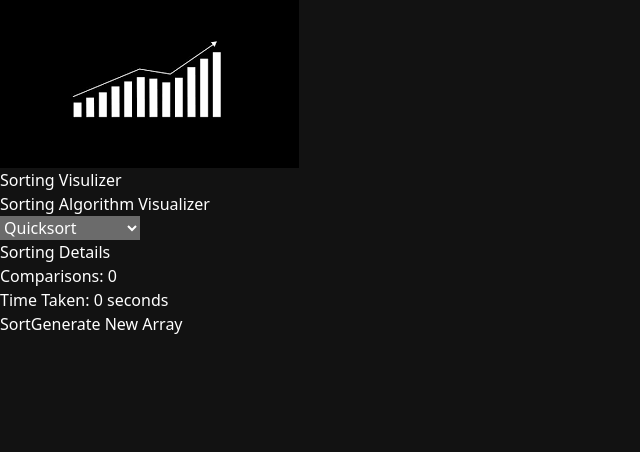
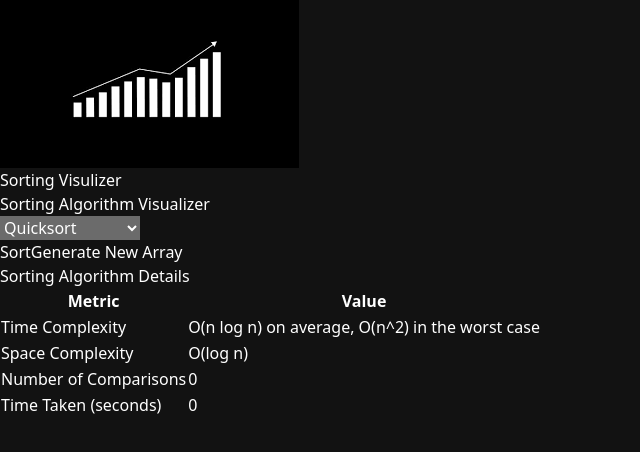
Before and after one commit to deep6001/SortingVisualizer, a React (Vite) app: page / in a window 1280 px wide. Shown: the top 452 px of the page, without its empty margins (0-640 px from the left). Built offline with nearby package versions, Linux system fonts and the light colour scheme.

Commit message:
improve the detils section

```diff
--- a/src/components/AllSorting2.jsx
+++ b/src/components/AllSorting2.jsx
@@ -1,3 +1,4 @@
+// src/AllSorting2.js
 import React, { useState, useEffect } from 'react';
 import Controls from './Controls';
 import quicksort from '../Utils/Sorting Algorithm/Quicksort';
@@ -8,9 +9,9 @@ import heapSort from '../Utils/Sorting Algorithm/HeapSort';
 import cocktailSort from '../Utils/Sorting Algorithm/CockTailSort';
 import selectionSort from '../Utils/Sorting Algorithm/Selectionsort';
 import pancakeSort from '../Utils/Sorting Algorithm/PanCakeSorting';
+import radixSort from '../Utils/Sorting Algorithm/RadixSort';
+import pigeonholeSort from '../Utils/Sorting Algorithm/PigonHoleSort';
 import ArrayVisualizer2 from './ArrayVisulizer2';
-import pigeonholeSort from '../Utils/Sorting Algorithm/PigonHoleSort';
-import radixSort from '../Utils/Sorting Algorithm/RadixSort';
 import Details from './SortingDetails'; // Import the Details component
 
 const generateRandomArray = (size, min, max) => {
@@ -22,6 +23,7 @@ const AllSorting2 = () => {
   const [selectedAlgorithm, setSelectedAlgorithm] = useState('quicksort');
   const [activeIndices, setActiveIndices] = useState([]);
   const [comparisons, setComparisons] = useState(0);
+  const [time, setTime] = useState(0);
   const [timeTaken, setTimeTaken] = useState(0);
   const [isSorting, setIsSorting] = useState(false);
 
@@ -51,7 +53,7 @@ const AllSorting2 = () => {
 
     const timer = setInterval(() => {
       setTimeTaken(((Date.now() - startTime) / 1000).toFixed(2));
-    }, 100); // Update every 100ms
+    }, 100);// Reset comparisons count
 
     switch (selectedAlgorithm) {
       case 'quicksort':
@@ -61,7 +63,7 @@ const AllSorting2 = () => {
         await mergeSort(array, setArray, setActiveIndices, setComparisons);
         break;
       case 'bubblesort':
-        await bubbleSort(array, setArray, setActiveIndices, setComparisons, 20);
+        await bubbleSort(array, setArray, setActiveIndices, 200, setComparisons);
         break;
       case 'radixsort':
         await radixSort(array, setArray, setActiveIndices, setComparisons);
@@ -87,9 +89,8 @@ const AllSorting2 = () => {
       default:
         break;
     }
-
     clearInterval(timer); // Stop the timer when sorting is done
-    setIsSorting(false); // Sorting is done
+    setIsSorting(false); // Set time in milliseconds
   };
 
   const handleGenerate = () => {
@@ -98,9 +99,7 @@ const AllSorting2 = () => {
 
   return (
     <div className="flex flex-col items-center sm:justify-center h-screen bg-gray-100 p-2 sm:p-4">
-      <h1 className="text-2xl font-bold mb-4 text-center lg:text-4xl gradint-green bg-clip-text text-transparent p-2">
-        Sorting Algorithm Visualizer
-      </h1>
+      <h1 className="text-2xl font-bold mb-4 text-center lg:text-4xl gradint-green bg-clip-text text-transparent p-2">Sorting Algorithm Visualizer</h1>
       <div className="mb-4">
         <select
           value={selectedAlgorithm}
@@ -112,7 +111,7 @@ const AllSorting2 = () => {
           <option value="bubblesort">Bubble Sort</option>
           <option value="pancakesort">Pancake Sort</option>
           <option value="insertionsort">Insertion Sort</option>
-          <option value='radixsort'>Radix Sort</option>
+          <option value="radixsort">Radix Sort</option>
           <option value="heapsort">Heap Sort</option>
           <option value="pigeonholesort">Pigeonhole Sort</option>
           <option value="selectionsort">Selection Sort</option>
@@ -120,8 +119,8 @@ const AllSorting2 = () => {
         </select>
       </div>
       <ArrayVisualizer2 array={array} activeIndices={activeIndices} />
-      <Details comparisons={comparisons} timeTaken={timeTaken} /> {/* Display details */}
       <Controls onSort={handleSort} onGenerate={handleGenerate} />
+      <Details selectedAlgorithm={selectedAlgorithm} comparisons={comparisons} time={timeTaken} />
     </div>
   );
 };
--- a/src/components/SortingDetails.jsx
+++ b/src/components/SortingDetails.jsx
@@ -1,11 +1,92 @@
+// src/Details.js
 import React from 'react';
 
-const Details = ({ comparisons, timeTaken }) => {
+const complexityData = {
+  quicksort: {
+    time: "O(n log n) on average, O(n^2) in the worst case",
+    space: "O(log n)"
+  },
+  mergesort: {
+    time: "O(n log n)",
+    space: "O(n)"
+  },
+  bubblesort: {
+    time: "O(n^2)",
+    space: "O(1)"
+  },
+  radixsort: {
+    time: "O(nk) where k is the number of digits",
+    space: "O(n + k)"
+  },
+  pigeonholesort: {
+    time: "O(n + range)",
+    space: "O(range)"
+  },
+  pancakesort: {
+    time: "O(n^2)",
+    space: "O(1)"
+  },
+  insertionsort: {
+    time: "O(n^2)",
+    space: "O(1)"
+  },
+  heapsort: {
+    time: "O(n log n)",
+    space: "O(1)"
+  },
+  selectionsort: {
+    time: "O(n^2)",
+    space: "O(1)"
+  },
+  cocktailsort: {
+    time: "O(n^2)",
+    space: "O(1)"
+  }
+};
+
+const Details = ({ selectedAlgorithm, comparisons, time }) => {
   return (
-    <div className="mt-4 p-2 bg-white shadow rounded-md text-black">
-      <h2 className="text-xl font-bold mb-2">Sorting Details</h2>
-      <p>Comparisons: {comparisons}</p>
-      <p>Time Taken: {timeTaken} seconds</p>
+    <div className="mt-4 p-4 border border-gray-300 rounded-lg gradint shadow-md text-black">
+      <h2 className="text-xl font-bold mb-2 text-white ">Sorting Algorithm Details</h2>
+      <div className="mb-4">
+        {/* <label htmlFor="algorithm" className="block text-white mb-2">Select Algorithm:</label>
+        <select
+          id="algorithm"
+          value={selectedAlgorithm}
+          readOnly
+          className="p-2 border border-gray-400 bg-white rounded-lg"
+        >
+          {Object.keys(complexityData).map(algorithm => (
+            <option key={algorithm} value={algorithm}>{algorithm.charAt(0).toUpperCase() + algorithm.slice(1)}</option>
+          ))}
+        </select> */}
+      </div>
+      <table className="min-w-full bg-white border border-gray-300 rounded-lg">
+        <thead>
+          <tr>
+            <th className="border border-gray-300 px-4 py-2">Metric</th>
+            <th className="border border-gray-300 px-4 py-2">Value</th>
+          </tr>
+        </thead>
+        <tbody>
+          <tr>
+            <td className="border border-gray-300 px-4 py-2">Time Complexity</td>
+            <td className="border border-gray-300 px-4 py-2">{complexityData[selectedAlgorithm].time}</td>
+          </tr>
+          <tr>
+            <td className="border border-gray-300 px-4 py-2">Space Complexity</td>
+            <td className="border border-gray-300 px-4 py-2">{complexityData[selectedAlgorithm].space}</td>
+          </tr>
+          <tr>
+            <td className="border border-gray-300 px-4 py-2">Number of Comparisons</td>
+            <td className="border border-gray-300 px-4 py-2">{comparisons}</td>
+          </tr>
+          <tr>
+            <td className="border border-gray-300 px-4 py-2">Time Taken (seconds)</td>
+            <td className="border border-gray-300 px-4 py-2">{time}</td>
+          </tr>
+        </tbody>
+      </table>
     </div>
   );
 };
```
